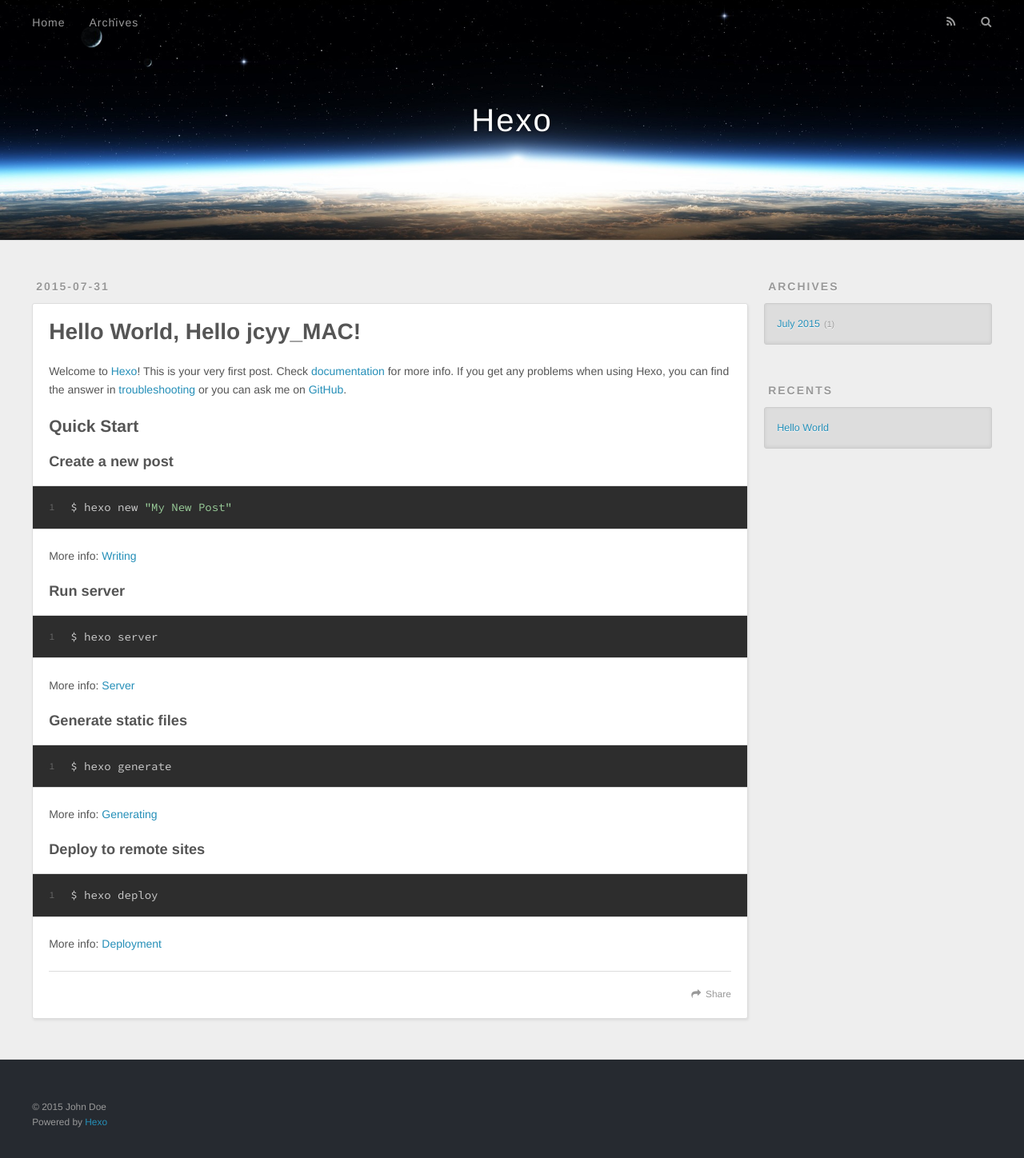
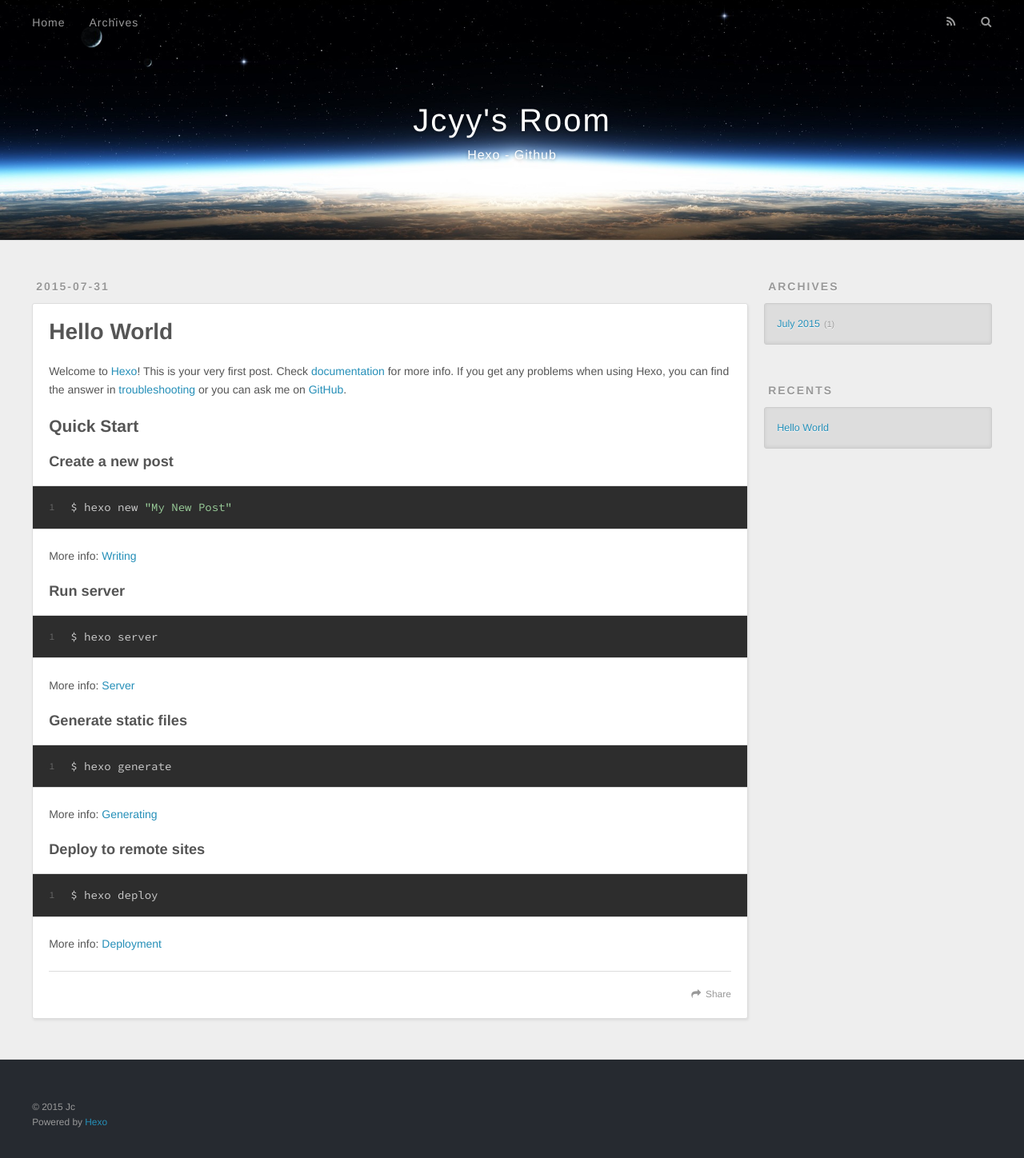
Before and after one commit to jiangchaoyy/jiangchaoyy.github.io, a plain HTML site: page index.html in a window 1280 px wide. Shown: the whole page at 80% size. Drawn offline with nearby package versions, Linux system fonts and the light colour scheme.

Commit message:
Site updated: 2015-08-01 00:08:13

```diff
--- a/index.html
+++ b/index.html
@@ -3,19 +3,19 @@
 <head>
   <meta charset="utf-8">
 
-  <title>Hexo</title>
+  <title>Jcyy&#39;s Room</title>
   <meta name="viewport" content="width=device-width, initial-scale=1, maximum-scale=1">
-  <meta name="description">
+  <meta name="description" content="New Beginning, new life!!!">
 <meta property="og:type" content="website">
-<meta property="og:title" content="Hexo">
+<meta property="og:title" content="Jcyy's Room">
 <meta property="og:url" content="http://yoursite.com/index.html">
-<meta property="og:site_name" content="Hexo">
-<meta property="og:description">
+<meta property="og:site_name" content="Jcyy's Room">
+<meta property="og:description" content="New Beginning, new life!!!">
 <meta name="twitter:card" content="summary">
-<meta name="twitter:title" content="Hexo">
-<meta name="twitter:description">
+<meta name="twitter:title" content="Jcyy's Room">
+<meta name="twitter:description" content="New Beginning, new life!!!">
 
-    <link rel="alternative" href="/atom.xml" title="Hexo" type="application/atom+xml">
+    <link rel="alternative" href="/atom.xml" title="Jcyy&#39;s Room" type="application/atom+xml">
 
 
     <link rel="icon" href="/favicon.png">
@@ -33,8 +33,12 @@
   <div id="header-outer" class="outer">
     <div id="header-title" class="inner">
       <h1 id="logo-wrap">
-        <a href="/" id="logo">Hexo</a>
+        <a href="/" id="logo">Jcyy&#39;s Room</a>
       </h1>
+
+        <h2 id="subtitle-wrap">
+          <a href="/" id="subtitle">Hexo - Github</a>
+        </h2>
 
     </div>
     <div id="header-inner" class="inner">
@@ -75,7 +79,7 @@
 
 
     <h1 itemprop="name">
-      <a class="article-title" href="/2015/07/31/hello-world/">Hello World, Hello jcyy_MAC!</a>
+      <a class="article-title" href="/2015/07/31/hello-world/">Hello World</a>
     </h1>
 
 
@@ -96,7 +100,7 @@
 
     </div>
     <footer class="article-footer">
-      <a data-url="http://yoursite.com/2015/07/31/hello-world/" data-id="cicrsbpcj0000fy5c2rcoul1b" class="article-share-link">Share</a>
+      <a data-url="http://yoursite.com/2015/07/31/hello-world/" data-id="cicrtqmn40000i55c5lag39qr" class="article-share-link">Share</a>
 
 
     </footer>
@@ -148,7 +152,7 @@
 
   <div class="outer">
     <div id="footer-info" class="inner">
-      &copy; 2015 John Doe<br>
+      &copy; 2015 Jc<br>
       Powered by <a href="http://hexo.io/" target="_blank">Hexo</a>
     </div>
   </div>
```
Also changed, not shown: 2015/07/31/hello-world/index.html (+10 -6 lines), archives/2015/07/index.html (+14 -10 lines), archives/2015/index.html (+14 -10 lines), archives/index.html (+14 -10 lines).
